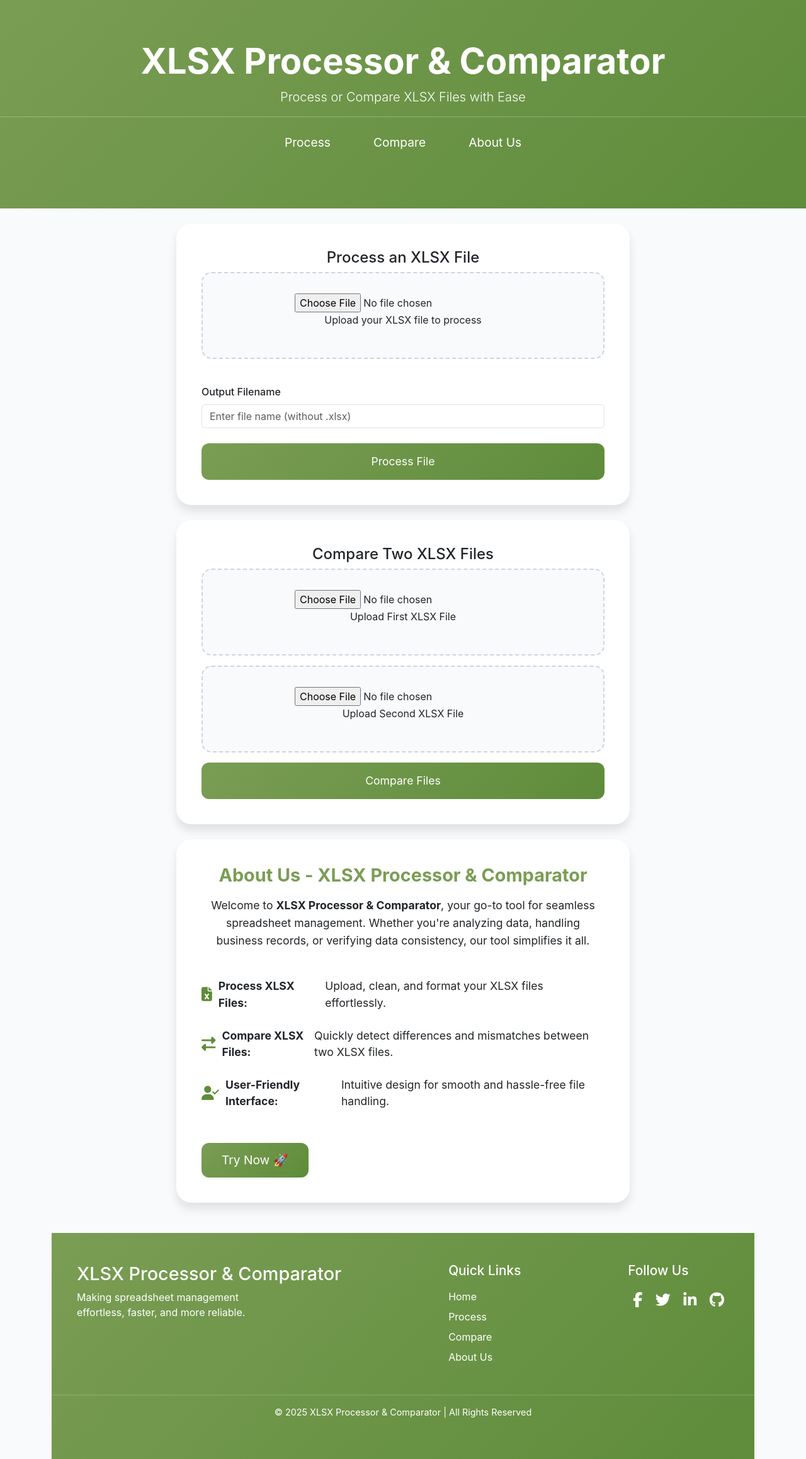
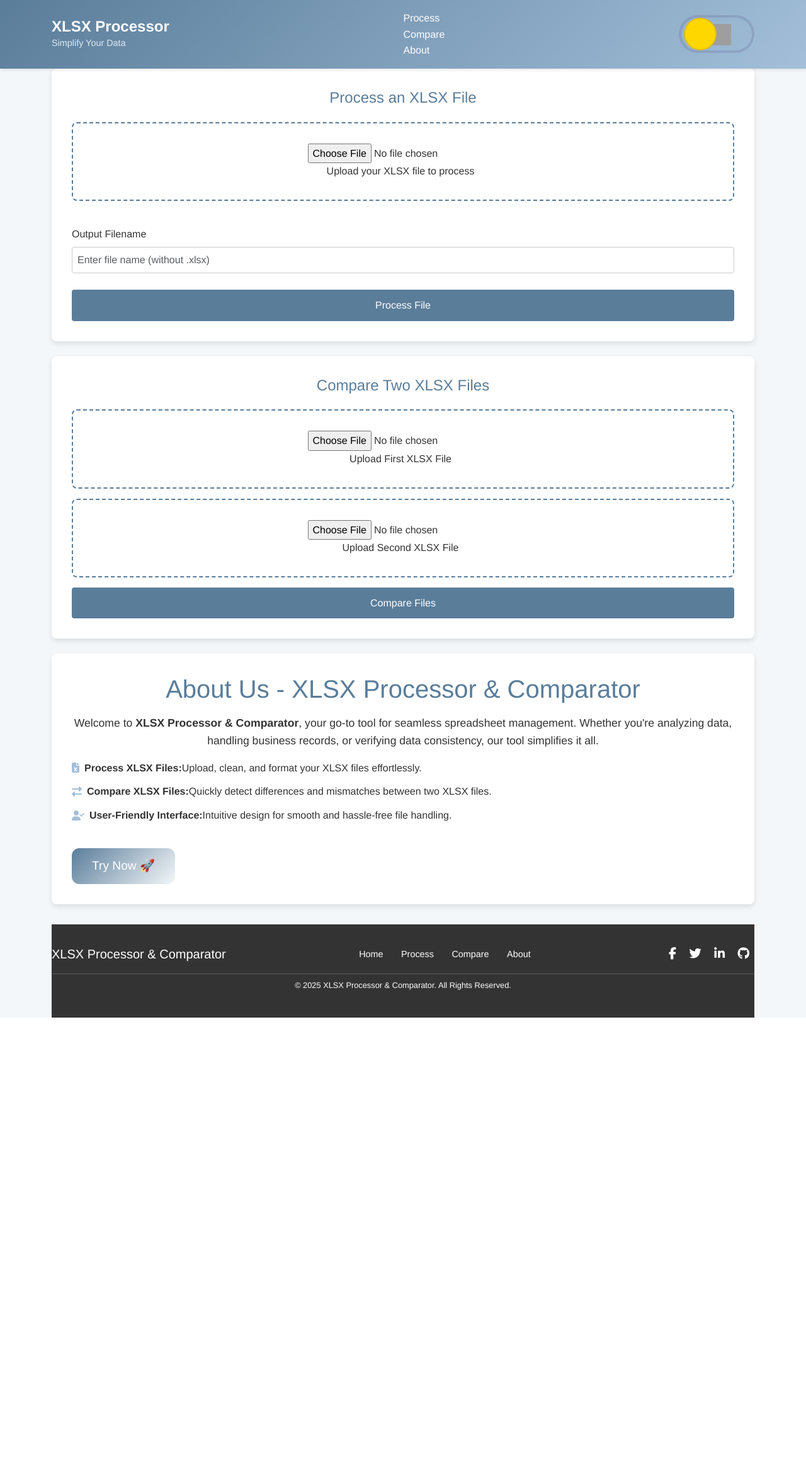
Before and after one commit to Sumit0504/Personal_Project, a Flask app: page / in a window 1280 px wide. Shown: the whole page at 63% size. After the commit the page ends 1616 px from the top, so only its background shows below. Run offline with Flask 3, Linux system fonts and the light colour scheme; some libraries are stand-ins or nearby versions; grey boxes are pictures that could not be loaded.

Commit message:
night mode added to page and color scheme changed

```diff
--- a/static/script.js
+++ b/static/script.js
@@ -1,20 +1,52 @@
 document.addEventListener("DOMContentLoaded", function () {
-    // Smooth scroll for navigation
-    document.querySelectorAll(".nav-link").forEach(link => {
-        link.addEventListener("click", function (event) {
-            event.preventDefault();
-            let target = document.querySelector(this.getAttribute("href"));
-            if (target) {
-                target.scrollIntoView({ behavior: "smooth" });
-            }
-        });
+    // Smooth scrolling for navigation links
+    const navLinks = document.querySelectorAll("#navbar .nav-link");
+    navLinks.forEach(link => {
+      link.addEventListener("click", function (event) {
+        event.preventDefault();
+        const targetId = this.getAttribute("href");
+        const targetElement = document.querySelector(targetId);
+        if (targetElement) {
+          window.scrollTo({
+            top: targetElement.offsetTop - 70,
+            behavior: "smooth"
+          });
+        }
+      });
     });
 
-    // Show selected file name in upload field
-    document.querySelectorAll("input[type='file']").forEach(input => {
-        input.addEventListener("change", function () {
-            let fileName = this.files.length ? this.files[0].name : "No file chosen";
-            this.nextElementSibling.innerHTML = fileName;
+    // Display selected file name for file inputs
+    const observer = new IntersectionObserver((entries, observer) => {
+        entries.forEach(entry => {
+          if (entry.isIntersecting) {
+            entry.target.classList.add("visible");
+            observer.unobserve(entry.target);
+          }
         });
+      }, { threshold: 0.1 });
+      document.querySelectorAll(".upload-container").forEach(section => {
+        observer.observe(section);
+      });
+
+      // Custom Night Mode Toggle Switch Functionality
+      // This uses a hidden checkbox (#night-mode-toggle) with a styled label
+      const nightModeToggle = document.getElementById("night-mode-toggle");
+      const body = document.body;
+
+      // Set initial state based on localStorage
+      if (localStorage.getItem("theme") === "dark") {
+        nightModeToggle.checked = true;
+        body.classList.add("dark-mode");
+      }
+
+      // Listen for changes on the toggle switch
+      nightModeToggle.addEventListener("change", function () {
+        if (this.checked) {
+          body.classList.add("dark-mode");
+          localStorage.setItem("theme", "dark");
+        } else {
+          body.classList.remove("dark-mode");
+          localStorage.setItem("theme", "light");
+        }
+      });
     });
-});
--- a/static/styles.css
+++ b/static/styles.css
@@ -1,121 +1,224 @@
-/* Root Variables */
+/* Soothing Color Scheme - Light Mode */
 :root {
-    --primary: #7a9d54;
-    --secondary: #5e8c3a;
-    --accent: #6c8b45;
+    --primary-color: #5A7D9A;       /* Muted soothing blue */
+    --secondary-color: #F4F7F9;     /* Soft off-white background */
+    --accent-color: #A3BFD9;        /* Light blue accent */
+    --text-color: #333333;          /* Dark text for readability */
+    --light-color: #FFFFFF;         /* White for containers */
+    --header-bg: linear-gradient(135deg, #5A7D9A, #A3BFD9);
   }
 
-/* General Styling */
-body {
-    background: #f8fafc;
-    font-family: 'Inter', sans-serif;
-    scroll-behavior: smooth; /* Enables smooth scrolling */
+  /* Dark Mode Overrides */
+  body.dark-mode {
+    --primary-color: #7893A8;       /* Slightly lighter blue for dark mode */
+    --secondary-color: #2E3A46;     /* Deep cool blue-gray background */
+    --accent-color: #A3BFD9;        /* Accent can remain similar for contrast */
+    --text-color: #D3D3D3;          /* Light text color */
+    --light-color: #3A4A56;         /* Darker container background */
+    --header-bg: linear-gradient(135deg, #7893A8, #A3BFD9);
   }
 
-.gradient-header {
-    background: linear-gradient(135deg, var(--primary), var(--secondary));
-    color: white;
-    padding: 4rem 0;
-    margin-bottom: 1.5rem;
+  /* Basic Reset */
+  * {
+    margin: 0;
+    padding: 0;
+    box-sizing: border-box;
   }
 
-/* Navigation Styling */
-#navbar {
-    display: flex;
-    justify-content: center;
-    gap: 2rem;
-    margin-bottom: 1rem;
+  /* Body Styling */
+  body {
+    font-family: 'Helvetica Neue', Arial, sans-serif;
+    background: var(--secondary-color);
+    color: var(--text-color);
+    line-height: 1.6;
   }
 
-.nav-link {
-    color: white;
+  /* Gradient Header Styling */
+  .site-header {
+    background: var(--header-bg);
+    color: var(--light-color);
+    padding: 1rem 0;
+    box-shadow: 0 2px 5px rgba(0, 0, 0, 0.1);
+    position: sticky;
+    top: 0;
+    z-index: 1000;
+  }
+
+  .header-content {
+    display: flex;
+    align-items: center;
+    justify-content: space-between;
+  }
+
+  .logo h1 {
+    margin: 0;
+    font-size: 1.5rem;
+    font-weight: bold;
+  }
+
+  .logo .tagline {
+    font-size: 0.9rem;
+    margin: 0;
+    color: var(--light-color);
+    opacity: 0.8;
+  }
+
+  .header-nav a {
+    margin: 0 0.75rem;
+    color: var(--light-color);
     text-decoration: none;
-    font-size: 1.2rem;
+    font-size: 1rem;
+    transition: color 0.3s ease;
+  }
+
+  .header-nav a:hover {
+    color: var(--accent-color);
+  }
+
+  .header-toggle .toggle-btn {
+    background: var(--accent-color);
+    border: none;
     padding: 0.5rem 1rem;
-    border: 2px solid transparent;
-    border-radius: 8px;
+    border-radius: 20px;
+    color: var(--light-color);
+    cursor: pointer;
+    transition: background 0.3s ease;
+  }
+
+  .header-toggle .toggle-btn:hover {
+    background: var(--primary-color);
+  }
+
+  /* Night Mode Toggle Styling */
+  /* Toggle container */
+.toggle-container {
+    position: relative;
+    width: 120px;
+    height: 60px;
+    display: inline-block;
+  }
+
+  /* Hide the checkbox */
+  .toggle-container input {
+    opacity: 0;
+    width: 100%;
+    height: 100%;
+    position: absolute;
+    z-index: 2;
+    cursor: pointer;
+  }
+
+  /* Label styled as the toggle background */
+  .toggle-container label {
+    display: block;
+    width: 100%;
+    height: 100%;
+    border-radius: 30px;
+    border: 4px solid rgba(90, 79, 136, 0.2);
+    background: url("https://cdn-icons-png.flaticon.com/512/869/869869.png") no-repeat center;
+    background-size: 40%;
+    transition: all 0.3s ease;
+    position: relative;
+  }
+
+  /* The sliding knob */
+  .toggle-container label::after {
+    content: "";
+    position: absolute;
+    top: 50%;
+    left: 4px;
+    transform: translate(0, -50%);
+    width: 52px;
+    height: 52px;
+    border-radius: 50%;
+    background: #ffd700; /* A warm sun color */
+    border: 2px solid rgba(90, 79, 136, 0.2);
     transition: all 0.3s ease;
   }
 
-.nav-link:hover {
-    border: 2px solid white;
-    background: rgba(255, 255, 255, 0.1);
+  /* When checkbox is checked, update label and knob styling */
+  .toggle-container input:checked ~ label {
+    background: url("https://cdn-icons-png.flaticon.com/512/1164/1164954.png") no-repeat center;
+    background-size: 40%;
   }
 
-/* Upload Container Styling */
-.upload-container {
-    max-width: 720px;
-    margin: 0 auto;
-    padding: 2.5rem;
-    background: white;
-    border-radius: 1.5rem;
-    box-shadow: 0 10px 15px rgba(0,0,0,0.1);
+  .toggle-container input:checked ~ label::after {
+    left: calc(100% - 4px - 52px); /* Moves the knob to the right */
+    background: #777ba5; /* A cool moon color */
   }
 
+
+  /* Section Container Styling */
+  .upload-container {
+    background: var(--light-color);
+    border-radius: 8px;
+    padding: 2rem;
+    margin-bottom: 2rem;
+    box-shadow: 0 4px 8px rgba(0, 0, 0, 0.1);
+    animation: fadeInUp 0.8s ease-out;
+  }
+
+  .upload-container h4 {
+    margin-bottom: 1.5rem;
+    text-align: center;
+    color: var(--primary-color);
+  }
+
+  /* Custom File Upload Styling */
   .custom-file-upload {
-    border: 2px dashed #cbd5e1;
+    border: 2px dashed var(--primary-color);
     padding: 2rem;
     text-align: center;
     cursor: pointer;
-    transition: all 0.3s ease;
-    border-radius: 1rem;
-    background: #f8fafc;
+    transition: background 0.3s ease, border-color 0.3s ease;
+    border-radius: 8px;
   }
 
   .custom-file-upload:hover {
-    border-color: var(--primary);
-    background: #f1f5f9;
+    background: var(--primary-color);
+    color: var(--light-color);
+    border-color: var(--accent-color);
   }
 
-/* Button Styling */
+  .file-prompt {
+    font-size: 1rem;
+    margin: 0;
+  }
+
+  .file-name {
+    font-weight: bold;
+    margin-left: 0.5rem;
+  }
+
+  /* Filename Input Styling */
+  .filename-input label {
+    margin-bottom: 0.5rem;
+    font-weight: 500;
+  }
+
+  .filename-input input {
+    border: 1px solid #ccc;
+    padding: 0.5rem;
+    border-radius: 4px;
+  }
+
+  /* Submit Button Styling */
   .submit-btn {
-    background: linear-gradient(135deg, var(--primary), var(--secondary));
-    color: white;
-    padding: 1rem 2.5rem;
+    background: var(--primary-color);
+    color: var(--light-color);
     border: none;
-    border-radius: 0.75rem;
-    transition: all 0.3s ease;
-    font-size: 1.1rem;
+    padding: 0.75rem;
+    border-radius: 4px;
+    font-size: 1rem;
+    transition: background 0.3s ease;
   }
 
   .submit-btn:hover {
-    transform: translateY(-2px);
-}
-.about-header {
-    font-size: 1.8rem;
-    font-weight: bold;
-    color: var(--primary);
-    margin-bottom: 1rem;
-    text-align: center;
+    background: var(--accent-color);
   }
 
-.about-description {
-    font-size: 1.1rem;
-    line-height: 1.6;
-    margin-bottom: 2rem;
-    text-align: center;
-}
-.feature-list {
-    text-align: left;
-    padding: 0;
-    list-style:disc;
-    text-align: left;
-}
-
-.feature-list li {
-    padding: 0.8rem 0;
-    font-size: 1.1rem;
-    display: flex;
-    align-items: center;
-}
-
-.feature-list li i {
-    color: var(--secondary);
-    font-size: 1.4rem;
-    margin-right: 10px;
-}
 .try-now-btn {
-    background: linear-gradient(135deg, var(--primary), var(--secondary));
+    background: linear-gradient(135deg, var(--primary-color), var(--secondary-color));
     color: white;
     padding: 0.8rem 2rem;
     font-size: 1.2rem;
@@ -130,75 +233,82 @@ body {
 }
 
 
-/*footer*/
-
-    .footer {
-        background: linear-gradient(135deg, var(--primary), var(--secondary));
-        color: white;
-        padding: 3rem 0;
-        margin-top: 3rem;
-        font-family: 'Inter', sans-serif;
-    }
-
-    .footer-container {
-        display: flex;
-        justify-content: space-between;
-        max-width: 1100px;
-        margin: 0 auto;
-        padding: 0 2rem;
-    }
-
-    .footer-left h3 {
-        font-size: 1.8rem;
-        margin-bottom: 0.5rem;
-    }
-
-    .footer-left p {
-        font-size: 1rem;
-        line-height: 1.5;
-        max-width: 300px;
-    }
-
-    .footer-links h4,
-    .footer-social h4 {
-        font-size: 1.3rem;
+  /* About Us Section */
+  .about-header {
+    color: var(--primary-color);
+    text-align: center;
     margin-bottom: 1rem;
   }
 
-    .footer-links ul {
+  .about-description {
+    text-align: center;
+    margin-bottom: 1rem;
+    font-size: 1.1rem;
+  }
+
+  .feature-list {
     list-style: none;
     padding: 0;
   }
 
-    .footer-links ul li {
-        margin: 0.5rem 0;
+  .feature-list li {
+    margin: 0.75rem 0;
+    display: flex;
+    align-items: center;
+    font-size: 1rem;
   }
 
-    .footer-links ul li a {
-        text-decoration: none;
-        color: white;
-        transition: 0.3s;
+  .feature-list li i {
+    color: var(--accent-color);
+    margin-right: 0.5rem;
   }
 
-    .footer-links ul li a:hover {
-        text-decoration: underline;
+  /* Footer Styling */
+  .site-footer {
+  background: var(--text-color);
+  color: var(--light-color);
+  padding: 1rem 0;
+}
+
+.footer-content {
+  display: flex;
+  flex-wrap: wrap;
+  justify-content: space-between;
+  align-items: center;
+  padding: 1rem 0;
+}
+
+.footer-branding h3 {
+  margin: 0;
+  font-size: 1.25rem;
+}
+
+.footer-nav a {
+  margin: 0 0.75rem;
+  color: var(--light-color);
+  text-decoration: none;
+  font-size: 0.9rem;
+  transition: color 0.3s ease;
+}
+
+.footer-nav a:hover {
+  color: var(--accent-color);
 }
 
 .footer-social a {
-        color: white;
-        font-size: 1.5rem;
   margin: 0 0.5rem;
-        transition: 0.3s;
+  color: var(--light-color);
+  font-size: 1.2rem;
+  transition: color 0.3s ease;
 }
 
 .footer-social a:hover {
-        transform: scale(1.1);
+  color: var(--accent-color);
 }
 
 .footer-bottom {
+  border-top: 1px solid rgba(255, 255, 255, 0.2);
+  padding: 0.5rem 0;
+  font-size: 0.8rem;
   text-align: center;
-        margin-top: 2rem;
-        font-size: 0.9rem;
-        border-top: 1px solid rgba(255, 255, 255, 0.2);
-        padding-top: 1rem;
 }
--- a/templates/index.html
+++ b/templates/index.html
@@ -3,22 +3,29 @@
 <head>
   <meta charset="UTF-8">
   <meta name="viewport" content="width=device-width, initial-scale=1.0">
-    <title>CSV Processor & Comparator</title>
+  <title>XLSX Processor & Comparator</title>
   <link href="https://cdn.jsdelivr.net/npm/bootstrap@5.3.0/dist/css/bootstrap.min.css" rel="stylesheet">
   <link rel="stylesheet" href="{{ url_for('static', filename='styles.css') }}">
 </head>
 <body>
-    <header class="gradient-header text-center">
-        <h1 class="display-4 fw-bold">XLSX Processor & Comparator</h1>
-        <p class="lead">Process or Compare XLSX Files with Ease</p>
-        <hr>
-        <nav id="navbar">
+    <header class="site-header">
+        <div class="header-content container d-flex align-items-center justify-content-between">
+          <div class="logo">
+            <h1>XLSX Processor</h1>
+            <p class="tagline">Simplify Your Data</p>
+          </div>
+          <nav class="header-nav">
             <a href="#process" class="nav-link">Process</a>
             <a href="#compare" class="nav-link">Compare</a>
-            <a href="#about" class="nav-link">About Us</a>
+            <a href="#about" class="nav-link">About</a>
           </nav>
+          <!-- Custom Night Mode Toggle Switch -->
+          <div class="toggle-container">
+            <input type="checkbox" id="night-mode-toggle">
+            <label for="night-mode-toggle"></label>
+          </div>
+        </div>
       </header>
-
   <main class="container">
     <!-- File Processing Section -->
     <section id="process" class="upload-container mb-4">
@@ -26,7 +33,7 @@
       <form action="/" method="POST" enctype="multipart/form-data">
         <label class="custom-file-upload w-100 mb-3">
           <input type="file" name="file" accept=".xlsx" required>
-                    <p>Upload your XLSX file to process</p>
+          <p class="file-prompt">Upload your XLSX file to process <span class="file-name"></span></p>
         </label>
         <div class="filename-input mt-4">
           <label for="customName" class="form-label d-block fw-medium mb-2">Output Filename</label>
@@ -43,11 +50,11 @@
       <form action="/compare" method="POST" enctype="multipart/form-data">
         <label class="custom-file-upload w-100 mb-3">
           <input type="file" name="file1" accept=".xlsx" required>
-                    <p>Upload First XLSX File</p>
+          <p class="file-prompt">Upload First XLSX File <span class="file-name"></span></p>
         </label>
         <label class="custom-file-upload w-100 mb-3">
           <input type="file" name="file2" accept=".xlsx" required>
-                    <p>Upload Second XLSX File</p>
+          <p class="file-prompt">Upload Second XLSX File <span class="file-name"></span></p>
         </label>
         <button type="submit" class="submit-btn w-100">Compare Files</button>
       </form>
@@ -55,51 +62,40 @@
 
     <!-- About Us Section -->
     <section id="about" class="upload-container">
-
       <h1 class="about-header">About Us - XLSX Processor & Comparator</h1>
       <p class="about-description">
         Welcome to <strong>XLSX Processor & Comparator</strong>, your go-to tool for seamless spreadsheet management.
         Whether you're analyzing data, handling business records, or verifying data consistency, our tool simplifies it all.
       </p>
-
       <ul class="feature-list">
         <li><i class="fas fa-file-excel"></i> <strong>Process XLSX Files:</strong> Upload, clean, and format your XLSX files effortlessly.</li>
         <li><i class="fas fa-exchange-alt"></i> <strong>Compare XLSX Files:</strong> Quickly detect differences and mismatches between two XLSX files.</li>
         <li><i class="fas fa-user-check"></i> <strong>User-Friendly Interface:</strong> Intuitive design for smooth and hassle-free file handling.</li>
       </ul>
-
       <a href="/" class="try-now-btn mt-4">Try Now 🚀</a>
     </section>
 
-        <!-- footer-->
-        <footer class="footer">
-            <div class="footer-container">
-                <div class="footer-left">
+    <!-- Footer -->
+    <footer class="site-footer">
+        <div class="footer-content container d-flex flex-column flex-md-row justify-content-between align-items-center">
+          <div class="footer-branding">
             <h3>XLSX Processor & Comparator</h3>
-                    <p>Making spreadsheet management effortless, faster, and more reliable.</p>
           </div>
-
-                <div class="footer-links">
-                    <h4>Quick Links</h4>
-                    <ul>
-                        <li><a href="/">Home</a></li>
-                        <li><a href="/process">Process</a></li>
-                        <li><a href="/compare">Compare</a></li>
-                        <li><a href="/about">About Us</a></li>
-                    </ul>
-                </div>
-
+          <nav class="footer-nav">
+            <a href="/">Home</a>
+            <a href="#process">Process</a>
+            <a href="#compare">Compare</a>
+            <a href="#about">About</a>
+          </nav>
           <div class="footer-social">
-                    <h4>Follow Us</h4>
             <a href="#"><i class="fab fa-facebook-f"></i></a>
             <a href="#"><i class="fab fa-twitter"></i></a>
             <a href="#"><i class="fab fa-linkedin-in"></i></a>
             <a href="#"><i class="fab fa-github"></i></a>
           </div>
         </div>
-
-            <div class="footer-bottom">
-                <p>&copy; 2025 XLSX Processor & Comparator | All Rights Reserved</p>
+        <div class="footer-bottom text-center">
+          <p>&copy; 2025 XLSX Processor & Comparator. All Rights Reserved.</p>
         </div>
       </footer>
   </main>
```
Lines whose indentation alone changed are shown as unchanged.
